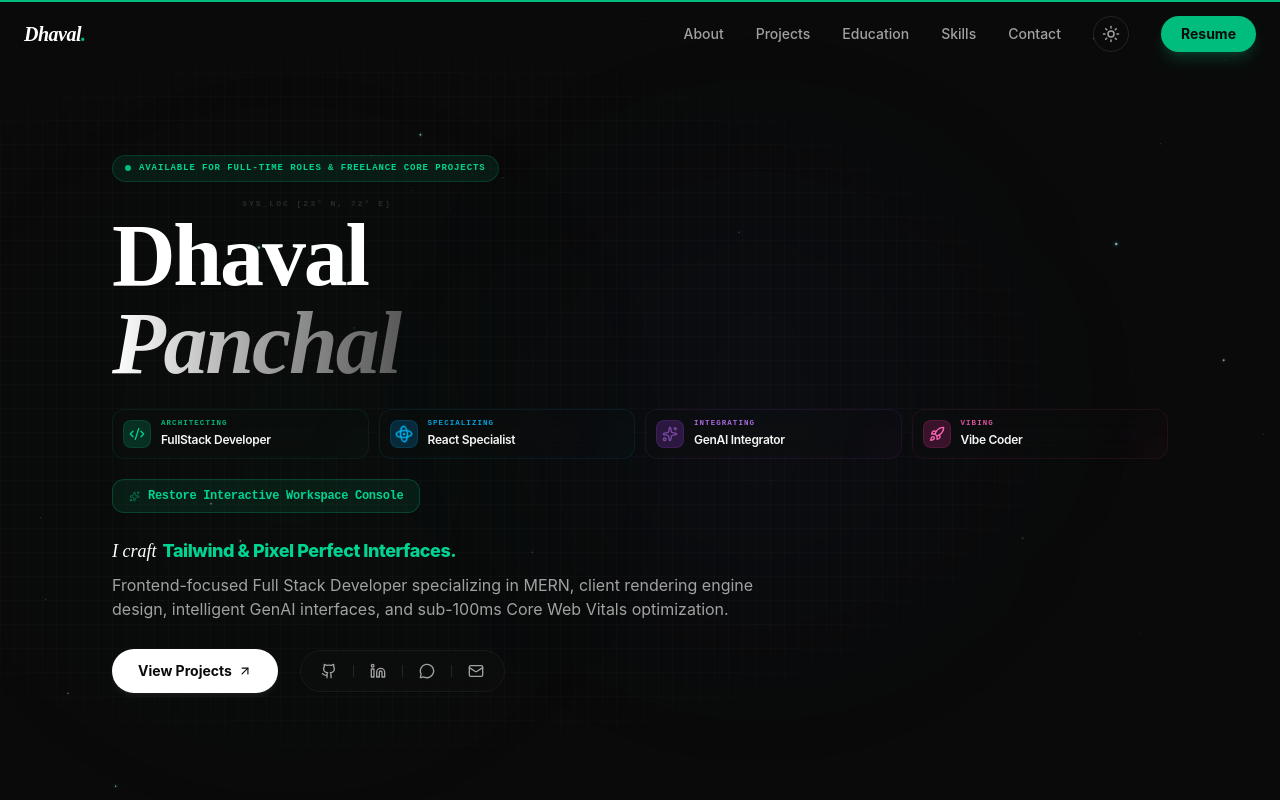
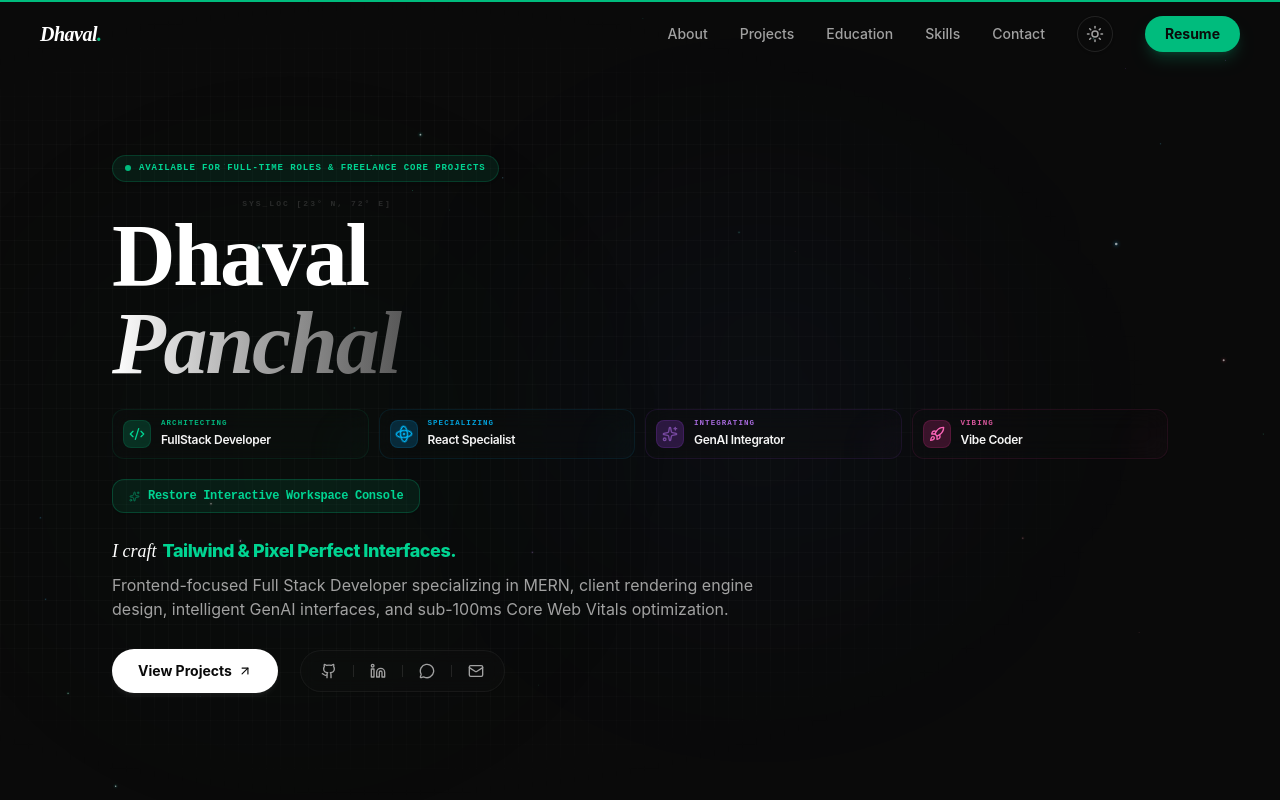
Before and after one commit to Wrap15/My-Portfolio, a React (Vite) app: page / in a window 1280 px wide. Shown: the top 800 px of the page. Built offline with nearby package versions, Linux system fonts and the light colour scheme.

Commit message:
style: improve navbar spacing and padding
Adjust horizontal and vertical padding for better visual alignment and consistent layout across screen sizes.

```diff
--- a/src/App.tsx
+++ b/src/App.tsx
@@ -73,9 +73,9 @@ const Navbar = ({ theme, toggleTheme }: { theme: string, toggleTheme: (e?: React
 
   return (
     <nav className={cn(
-      "fixed top-0 left-0 right-0 z-50 transition-all duration-300 px-4 sm:px-6 pt-4 pb-5 md:py-4",
+      "fixed top-0 left-0 right-0 z-50 transition-all duration-300 px-6 sm:px-10 pt-4 pb-8 mb-5 md:mb-0",
       isScrolled
-        ? "bg-white/90 dark:bg-neutral-950/90 backdrop-blur-md border-b border-neutral-200/50 dark:border-white/5 pt-3 pb-5 md:py-3"
+        ? "bg-white/90 dark:bg-neutral-950/90 backdrop-blur-md border-b border-neutral-200/50 dark:border-white/5 pt-3 pb-8"
         : "bg-transparent"
     )}>
       <div className="max-w-7xl mx-auto flex items-center justify-between">
```
